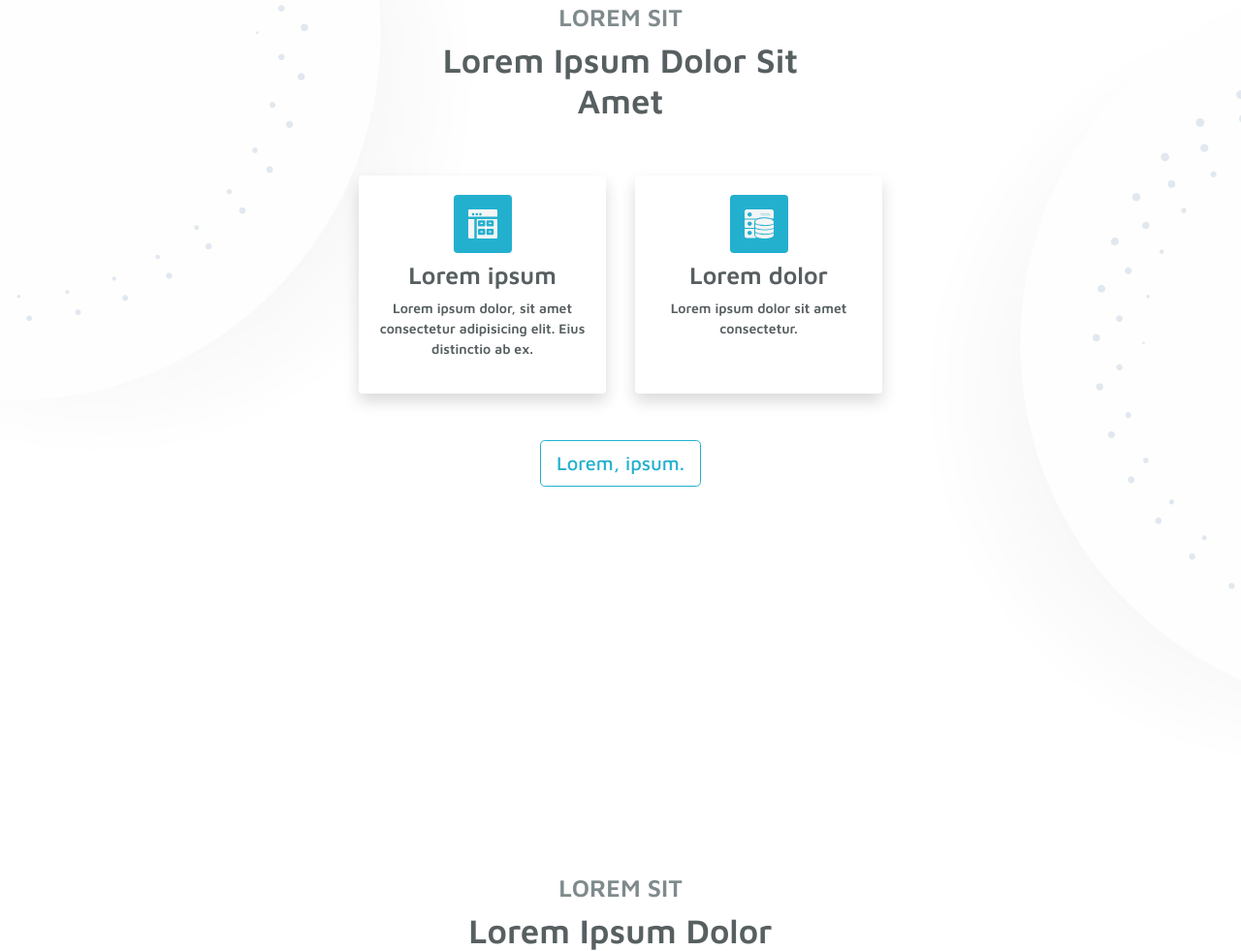
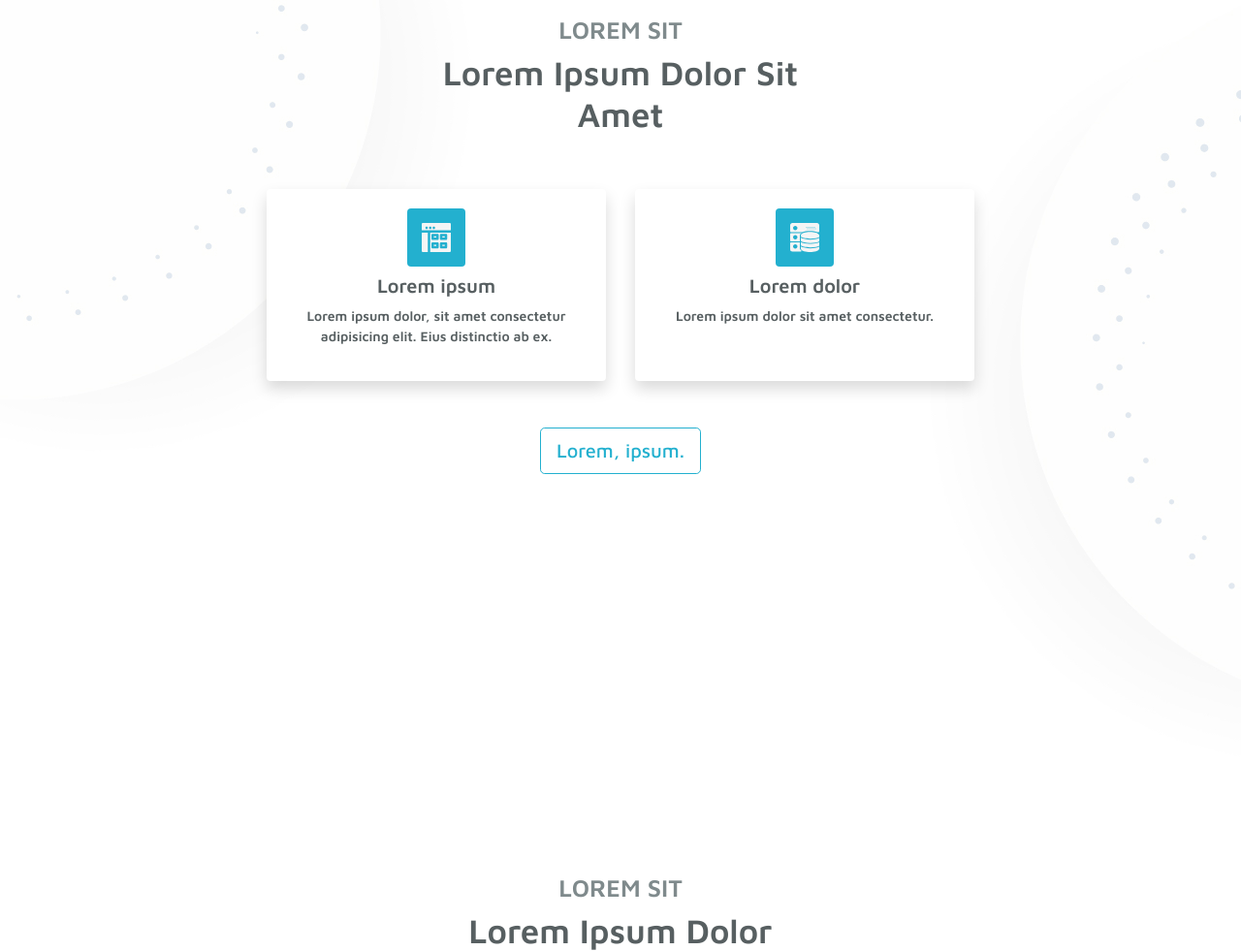
Before and after one commit to ernandesrs/pproj_front_ersportfolio, a website: page index.html in a window 1280 px wide. Shown: the part 840-1821 px from the top of the page at 97% size. Drawn offline with nearby package versions, Linux system fonts and the light colour scheme.

Commit message:
Skills section responsiveness

```diff
--- a/index.html
+++ b/index.html
@@ -70,7 +70,7 @@
             </div>
 
             <div class="row justify-content-center py-5">
-                <div class="col-12 col-sm-6 col-md-4 col-lg-3">
+                <div class="col-12 col-sm-6 col-lg-4 col-lg-3 mb-5 mb-sm-0">
                     <div class="card card-body border-0 shadow skill">
                         <div class="icon">
                             <img src="./assets/img/icons/icon_ui.svg" alt="Frontend">
@@ -84,7 +84,7 @@
                         </p>
                     </div>
                 </div>
-                <div class="col-12 col-sm-6 col-md-4 col-lg-3">
+                <div class="col-12 col-sm-6 col-lg-4 col-lg-3">
                     <div class="card card-body border-0 shadow skill">
                         <div class="icon">
                             <img src="./assets/img/icons/icon_database.svg" alt="Backend">
--- a/src/scss/_custom.scss
+++ b/src/scss/_custom.scss
@@ -143,15 +143,15 @@ body {
         }
 
         .skill-title {
-            font-size: 1.563rem;
+            font-size: 1.25rem;
             font-weight: 600;
             padding: $spacer / 2 0;
             margin-bottom: 0;
         }
 
         .skill-text {
+            font-size: 0.875rem;
             text-align: center;
-            font-size: 0.875rem;
             font-weight: 600;
         }
     }
--- a/src/scss/_responsive.scss
+++ b/src/scss/_responsive.scss
@@ -6,6 +6,12 @@
 
         .title {
             font-size: 2.3rem;
+        }
+    }
+
+    .skills {
+        .skill-title {
+            font-size: 1.3rem;
         }
     }
 }
@@ -22,6 +28,12 @@
 
         .description {
             font-size: 1.15rem;
+        }
+    }
+
+    .skills {
+        .skill-title {
+            font-size: 1.4rem;
         }
     }
 }
@@ -50,4 +62,14 @@
             font-size: 1.2rem;
         }
     }
+
+    .skills {
+        .skill-title {
+            font-size: 1.563rem;
+        }
+
+        .skill-text {
+            font-size: 0.875rem;
+        }
+    }
 }
```
Also changed, not shown: assets/css/styles.css.
